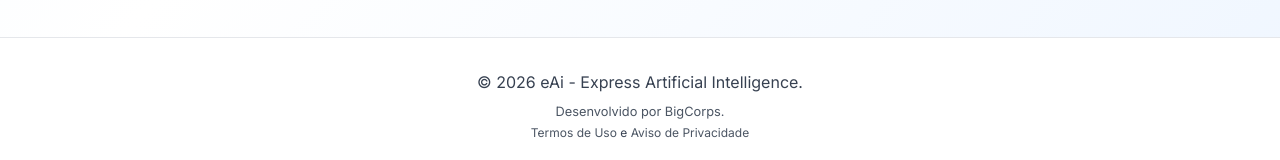
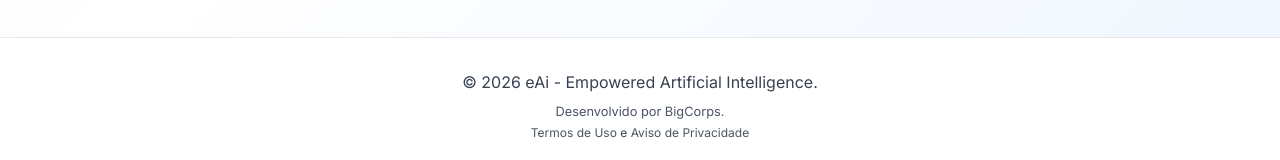
Before and after one commit to BigCorps/minhAi, a Next.js app: page / in a window 1280 px wide. Shown: the part 1260-1420 px from the top of the page. Built offline with nearby package versions, Linux system fonts and the light colour scheme.

Commit message:
Atualizar o page.tsx

```diff
--- a/app/page.tsx
+++ b/app/page.tsx
@@ -244,7 +244,7 @@ export default function HomePage() {
     theme === 'dark' ? 'text-white/60' : 'text-gray-700'
   }`}>
     <p>
-      &copy; {new Date().getFullYear()} eAi - Express Artificial Intelligence.
+      &copy; {new Date().getFullYear()} eAi - Empowered Artificial Intelligence.
     </p>
 
     <small className="block mt-2">
```
